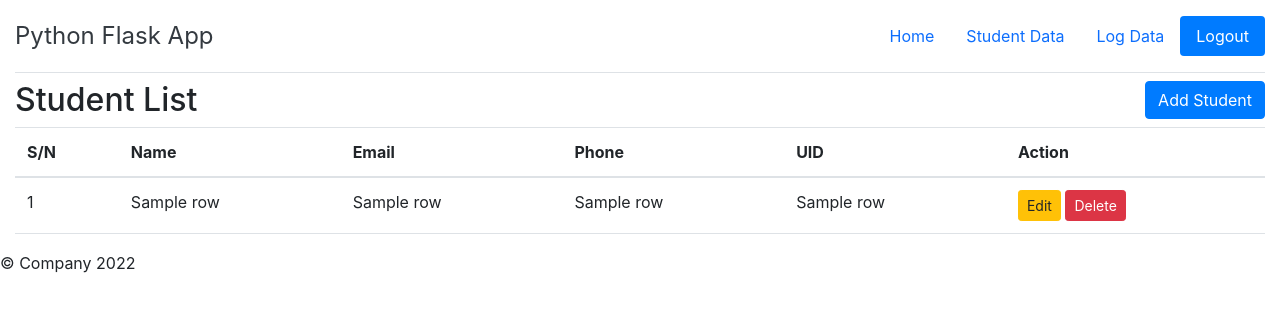
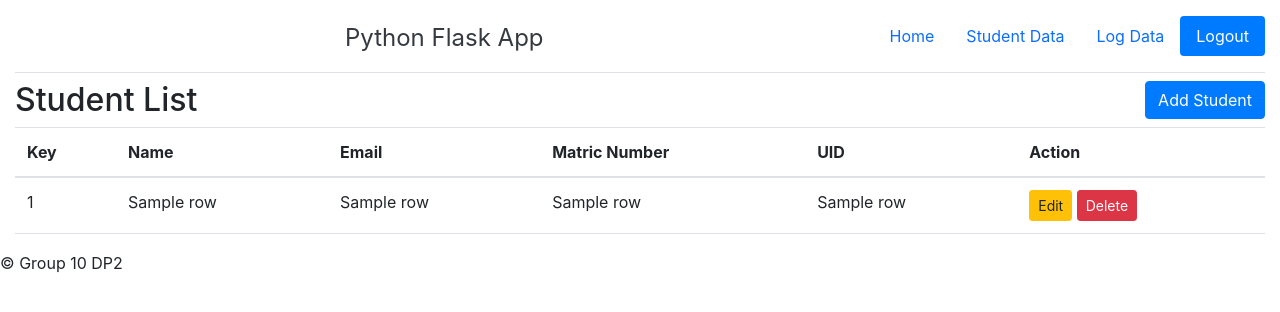
Before and after one commit to singularityRx0/DP2, a Flask app: template templates/attendence3.html in a window 1280 px wide. Shown: the top 312 px of the page. Run offline with Flask 2, Linux system fonts and the light colour scheme; the template is opened without the code that fills it: most values are stand-ins (such as "Sample title", 1, 10 or a date in 2020); some libraries are stand-ins or nearby versions.

Commit message:
Update attendence3.html

```diff
--- a/templates/attendence3.html
+++ b/templates/attendence3.html
@@ -25,12 +25,15 @@
 		<nav
 			class="border-bottom flex-wrap mb-2 py-3 d-flex justify-content-center"
 		>
+
 			<a
 				href="/"
 				class="text-dark text-decoration-none mb-3 mb-md-0 d-flex align-items-center me-md-auto"
+                style="margin:auto; text-align:grid;"
 			>
 				<span class="fs-4">Python Flask App</span>
 			</a>
+
 
 			<ul class="nav nav-pills">
 				<li class="nav-item">
@@ -81,7 +84,7 @@
             <div class="modal-content">
 
                 <div class="modal-header">
-                    <h5 class="modal-title text-primary" style="align-content: center;">Please Add New Student</h5>
+                    <h5 class="modal-title text-primary" style="align-content: center;">Student Details</h5>
                     <button type="button" class="close" data-dismiss="modal" aria-label="Close">
                       <span aria-hidden="true">&times;</span>
                     </button>
@@ -102,7 +105,7 @@
                         </div>
 
                         <div class="form-group">
-                            <label>Phone Number</label>
+                            <label>Matric Number</label>
                             <input name="phone" type="text" class="form-control" id="exampleFormControlInput1" placeholder="Enter Phone Number">
                         </div>
 
@@ -111,7 +114,7 @@
                             <input name="UID" type="text" class="form-control" id="exampleFormControlInput1" placeholder="Enter UID">
                         </div>
 
-                          <button type="submit" class="btn btn-primary mb-2">Save</button>
+                          <button type="submit" class="btn btn-success mb-2">Confirm</button>
 
                       </form>
 
@@ -131,10 +134,10 @@
 <table class="table table-hover">
     <thead>
         <tr>
-            <th scope="col">S/N</th>
+            <th scope="col">Key</th>
             <th scope="col">Name</th>
             <th scope="col">Email</th>
-            <th scope="col">Phone</th>
+            <th scope="col">Matric Number</th>
             <th scope="col">UID</th>
             <th scope="col">Action</th>
         </tr>
@@ -149,7 +152,7 @@
         <td>{{row.4}}</td>
         <td>
             <a href="/update/{{row.0}}" class="btn btn-warning btn-sm" data-toggle="modal" data-target="#modaledit{{row.0}}">Edit</a>
-            <a href="/delete/{{ row.0 }}" onclick="return confirm('Are Sure Want To Deleted ?')" class="btn btn-danger btn-sm">Delete</a>
+            <a href="/delete/{{ row.0 }}" onclick="return confirm('Are you sure you want to delete this? This action cannot undone.')" class="btn btn-danger btn-sm">Delete</a>
 
         </td>
     </tr>
@@ -183,8 +186,8 @@
                             </div>
 
                             <div class="form-group">
-                                <label>Phone Number</label>
-                                <input value="{{row.3}}" name="phone" type="text" class="form-control" id="exampleFormControlInput1" placeholder="Enter Phone Number">
+                                <label>Matric Number</label>
+                                <input value="{{row.3}}" name="phone" type="text" class="form-control" id="exampleFormControlInput1" placeholder="Enter Matric Number">
                             </div>
 
                             <div class="form-group">
@@ -192,7 +195,7 @@
                                 <input value="{{row.4}}" name="UID" type="text" class="form-control" id="exampleFormControlInput1" placeholder="Enter UID">
                             </div>
 
-                              <button type="submit" class="btn btn-success mb-2">Update</button>
+                              <button type="submit" class="btn btn-success mb-2">Confirm</button>
 
                           </form>
 
@@ -223,7 +226,7 @@
 
 		<footer class="footer">
 
-			<p>&copy; Company 2022</p>
+			<p>&copy; Group 10 DP2</p>
 
 		</footer>
 
```
